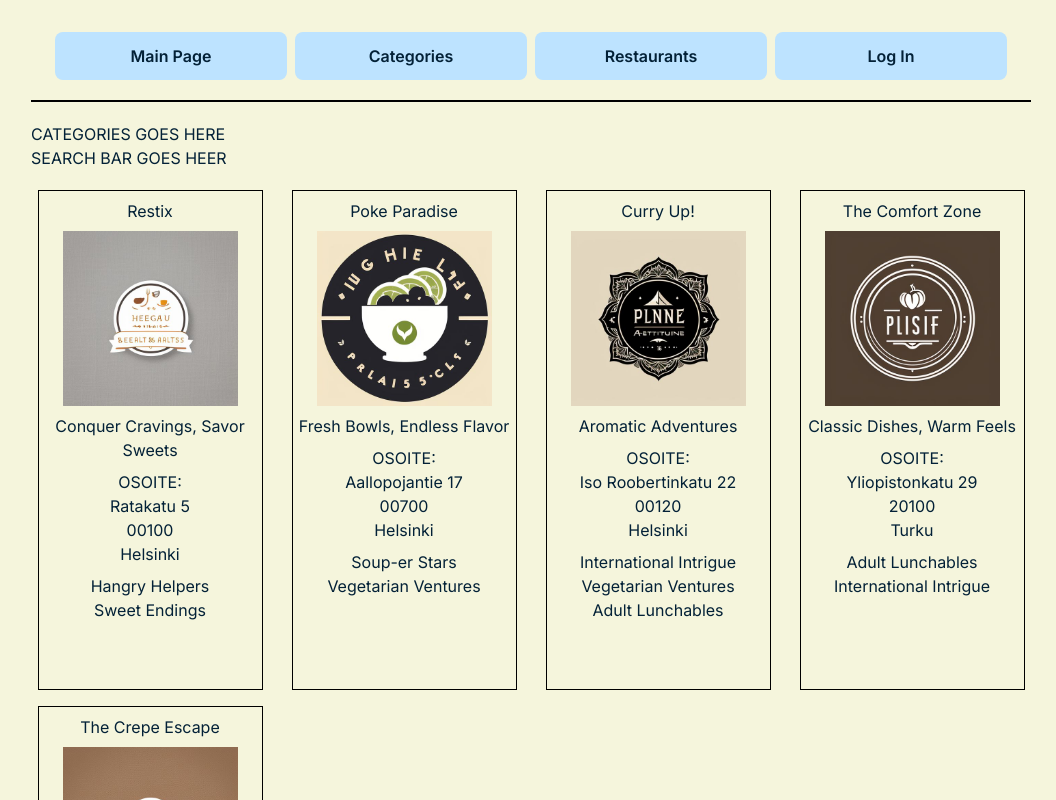
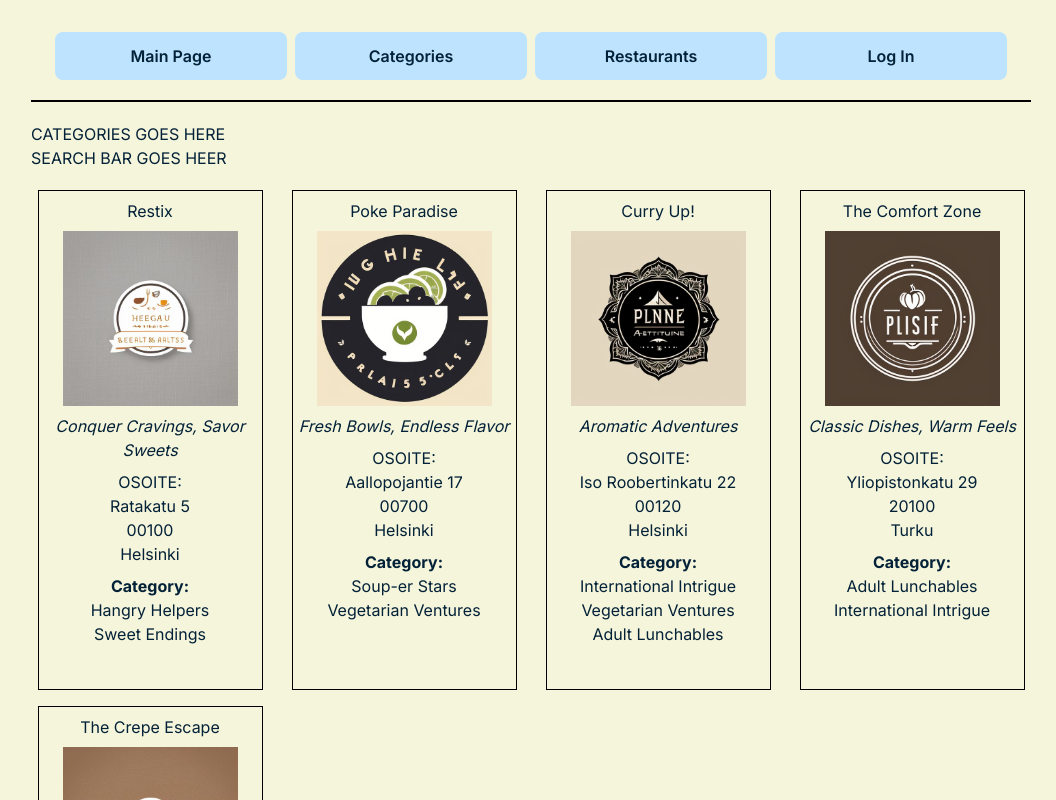
Before and after one commit to ViktorTap/platemate-2024, a Next.js app: page / in a window 1280 px wide. Shown: the top 800 px of the page, without its empty margins (109-1165 px from the left). Built offline with nearby package versions, Linux system fonts and the light colour scheme.

Commit message:
Restaurant List , Dynamic route , menu

```diff
--- a/app/components/restaurant/RestaurantCard.tsx
+++ b/app/components/restaurant/RestaurantCard.tsx
@@ -1,12 +1,10 @@
 import { IRestaurant } from "@/app/data/model/restaurant.model";
 import Image from "next/image";
-import defaultRestaurantLogo from "public/rest-logos/default-rest-logo.jpeg";
+import Link from "next/link";
 
 export default function RestaurantCard(restaurant: IRestaurant) {
-  // const restaurantLogo =
-  //   restaurant.logo !== "" ? restaurant.logo : defaultRestaurantLogo;
-
   return (
+    <Link href={`/restaurants/${restaurant._id}`}>
       <section className="restaurant-card-container">
         <h1 className="mb-2">{restaurant.name}</h1>
         <Image
@@ -20,7 +18,9 @@ export default function RestaurantCard(restaurant: IRestaurant) {
           height={175}
           className="mb-2"
         />
-      <p className="mb-2">{restaurant.tagline}</p>
+        <p className="mb-2">
+          <i>{restaurant.tagline}</i>
+        </p>
         <article className="flex-col justify-center mb-2">
           <h1>OSOITE:</h1>
           <p>{restaurant.address.street}</p>
@@ -29,6 +29,9 @@ export default function RestaurantCard(restaurant: IRestaurant) {
         </article>
 
         <article className="text-center">
+          <p>
+            <strong>Category:</strong>
+          </p>
           {restaurant.category.map((category) => {
             return (
               <>
@@ -39,5 +42,6 @@ export default function RestaurantCard(restaurant: IRestaurant) {
           })}
         </article>
       </section>
+    </Link>
   );
 }
--- a/app/data/fake-data.ts
+++ b/app/data/fake-data.ts
@@ -5,6 +5,15 @@ const restaurants = [
     tagline: "Conquer Cravings, Savor Sweets",
     logo: "/rest-logos/restix-001.jpeg",
     description: "Hearty meals for hankerings and delicious sweet treats",
+    open: {
+      mon: "09-20",
+      tues: "09-20",
+      wed: "09-20",
+      thurs: "09-20",
+      fri: "09-20",
+      sat: "12-22",
+      sun: "closed",
+    },
     address: {
       street: "Ratakatu 5",
       postalCode: "00100",
@@ -21,7 +30,7 @@ const restaurants = [
           "Scrambled eggs, bacon, sausage, cheese, hash browns, all wrapped up in a warm flour tortilla. This monster will banish your hanger faster than you can say 'breakfast burrito.'",
         price: 8.99,
         meal: "Breakfast",
-        image: "/bur-001.jpeg",
+        image: "/dishes/bur-001.jpeg",
       },
       {
         _id: "d2",
@@ -30,7 +39,7 @@ const restaurants = [
           "A 16-inch pizza piled high with your choice of toppings. Perfect for when you need a cheesy, saucy intervention for your hanger.  Don't worry, we won't judge.",
         price: 12.49,
         meal: "Lunch/Dinner",
-        image: "/piz-005.jpeg",
+        image: "/dishes/piz-005.jpeg",
       },
       {
         _id: "d3",
@@ -39,7 +48,7 @@ const restaurants = [
           "A heaping plate of tortilla chips smothered in melty cheese, seasoned ground beef, black beans, pico de gallo, and all the fixings. Because sometimes, chips and salsa just don't cut it.",
         price: 10.99,
         meal: "Lunch/Dinner",
-        image: "/nac-002.jpeg",
+        image: "/dishes/nac-002.jpeg",
       },
       {
         _id: "d4",
@@ -48,7 +57,7 @@ const restaurants = [
           "A double cheeseburger stacked high with all the classic fixings, plus fried pickles and onion rings. This is not for the faint of heart (or stomach), but it's guaranteed to satisfy your deepest cravings.",
         price: 14.5,
         meal: "Lunch/Dinner",
-        image: "/bur-001.jpeg",
+        image: "/dishes/bur-001.jpeg",
       },
       {
         _id: "d5",
@@ -57,7 +66,7 @@ const restaurants = [
           "A warm, gooey chocolate chip brownie topped with a toasted marshmallow and a generous scoop of vanilla ice cream. Because sometimes, you just gotta roast something (and then eat it).",
         price: 5.99,
         meal: "Dessert",
-        image: "/bro-004.jpeg",
+        image: "/dishes/bro-004.jpeg",
       },
     ],
   },
@@ -68,6 +77,15 @@ const restaurants = [
     logo: "/rest-logos/poke-002.jpeg",
     description:
       "Build your own poke bowl with fresh, delicious ingredients or choose one of our signature creations. Perfect for a healthy and satisfying meal.",
+    open: {
+      mon: "09-20",
+      tues: "09-20",
+      wed: "09-20",
+      thurs: "09-20",
+      fri: "09-20",
+      sat: "12-22",
+      sun: "closed",
+    },
     address: {
       street: "Aallopojantie 17",
       postalCode: "00700",
@@ -122,6 +140,15 @@ const restaurants = [
     logo: "/rest-logos/curry-003.jpeg",
     description:
       "Explore the world of curries with our flavorful dishes from India, Thailand, and beyond. Vegan and vegetarian options available.",
+    open: {
+      mon: "09-20",
+      tues: "09-20",
+      wed: "09-20",
+      thurs: "09-20",
+      fri: "09-20",
+      sat: "12-22",
+      sun: "closed",
+    },
     address: {
       street: "Iso Roobertinkatu 22",
       postalCode: "00120",
@@ -189,6 +216,15 @@ const restaurants = [
     logo: "/rest-logos/comfort-004.jpeg",
     description:
       "Indulge in your favorite comfort food classics. From mac and cheese to slow-cooked roasts, we've got something to warm your soul.",
+    open: {
+      mon: "09-20",
+      tues: "09-20",
+      wed: "09-20",
+      thurs: "09-20",
+      fri: "09-20",
+      sat: "12-22",
+      sun: "closed",
+    },
     address: {
       street: "Yliopistonkatu 29",
       postalCode: "20100",
@@ -252,6 +288,15 @@ const restaurants = [
     logo: "/rest-logos/crepe-005.jpeg",
     description:
       "Escape to a world of delicious crepes. Choose from savory fillings for a satisfying lunch or indulge in our decadent sweet creations for a delightful treat.",
+    open: {
+      mon: "09-20",
+      tues: "09-20",
+      wed: "09-20",
+      thurs: "09-20",
+      fri: "09-20",
+      sat: "12-22",
+      sun: "closed",
+    },
     address: {
       street: "Kauppakatu 10",
       postalCode: "70100",
--- a/app/data/model/restaurant.model.ts
+++ b/app/data/model/restaurant.model.ts
@@ -13,6 +13,15 @@ export interface IRestaurant {
     city: string;
   };
   description: string;
+  open: {
+    mon: string;
+    tues: string;
+    wed: string;
+    thurs: string;
+    fri: string;
+    sat: string;
+    sun: string;
+  };
   phone: string;
   email: string;
   category: string[];
@@ -37,6 +46,15 @@ const restaurantSchema = new Schema<IRestaurant>({
     city: String,
   },
   description: String,
+  open: {
+    mon: String,
+    tues: String,
+    wed: String,
+    thurs: String,
+    fri: String,
+    sat: String,
+    sun: String,
+  },
   phone: String,
   email: String,
   category: [String],
--- a/app/globals.css
+++ b/app/globals.css
@@ -168,3 +168,29 @@ input:focus, input:not([value=""]) {
   width: 225px;
   height: 500px;
 }
+
+/* RESTAURANT DETAIL */
+.restaurant-detail-main-container {
+  border: 1px solid orange;
+}
+
+.restaurant-info-container {
+  border: 1px solid blue;
+  display: flex;
+  flex-direction: row-reverse;
+}
+
+.menu-main-container {
+  /* border: 1px solid green; */
+  display: flex;
+  flex-direction: column;
+  gap: 1rem;
+  padding: 0.5rem;
+}
+
+.dish-container {
+  /* border: 1px solid red; */
+  display: flex;
+  gap: 1rem;
+
+}
--- a/app/restaurants/[id]/page.tsx
+++ b/app/restaurants/[id]/page.tsx
@@ -0,0 +1,75 @@
+import restaurants from "@/app/data/fake-data";
+
+import Image from "next/image";
+
+export default function RestaurantPage({ params }: { params: { id: string } }) {
+  const targetRestaurant = restaurants.filter((restaurant) => {
+    return restaurant && restaurant._id === params.id;
+  });
+
+  return (
+    <main>
+      {targetRestaurant.map((rest) => {
+        return (
+          <div key={rest._id} className="restaurant-detail-main-container">
+            <div className="restaurant-info-container">
+              <Image
+                src={
+                  rest.logo !== ""
+                    ? rest.logo
+                    : "/rest-logos/default-rest-logo.jpeg"
+                }
+                alt="Restaurant logo"
+                width={250}
+                height={250}
+              />
+              <div>
+                <h1>{rest.name}</h1>
+                <p>
+                  <i>{rest.tagline}</i>
+                </p>
+
+                <p>
+                  <strong>ADDRESS:</strong>
+                </p>
+                <p>{rest.address.street}</p>
+                <p>{rest.address.postalCode}</p>
+                <p>{rest.address.city}</p>
+                <p>
+                  <strong>CONTACT:</strong>
+                </p>
+                <p>{rest.phone}</p>
+                <p>{rest.email}</p>
+              </div>
+            </div>
+            <strong>MENU:</strong>
+            <div className="menu-main-container">
+              {rest.menu.map((dish) => {
+                return (
+                  <div key={dish._id} className="dish-container">
+                    <Image
+                      src={
+                        dish.image !== ""
+                          ? dish.image
+                          : "/dishes/default-dish-icon.jpg"
+                      }
+                      alt="Dish icon"
+                      width={150}
+                      height={150}
+                    />
+                    <div>
+                      <p>{dish.dishName}</p>
+                      <p>{dish.description}</p>
+                      <p>{dish.meal}</p>
+                      <p>{dish.price}</p>
+                    </div>
+                  </div>
+                );
+              })}
+            </div>
+          </div>
+        );
+      })}
+    </main>
+  );
+}
```
Also changed, not shown: public/dishes/default-dish-icon.jpg (added). Lines whose indentation alone changed are shown as unchanged.
